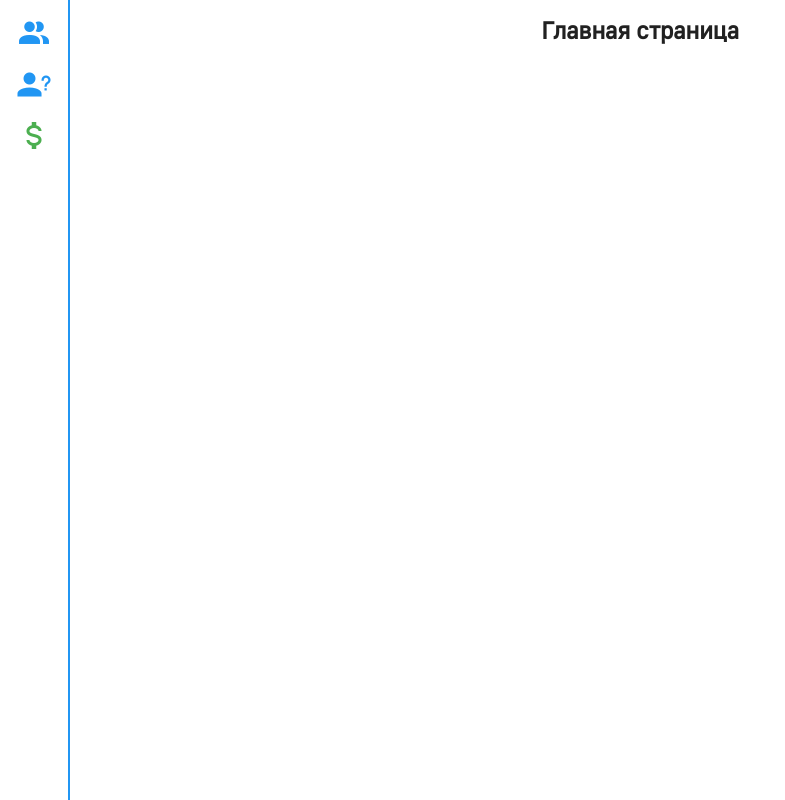
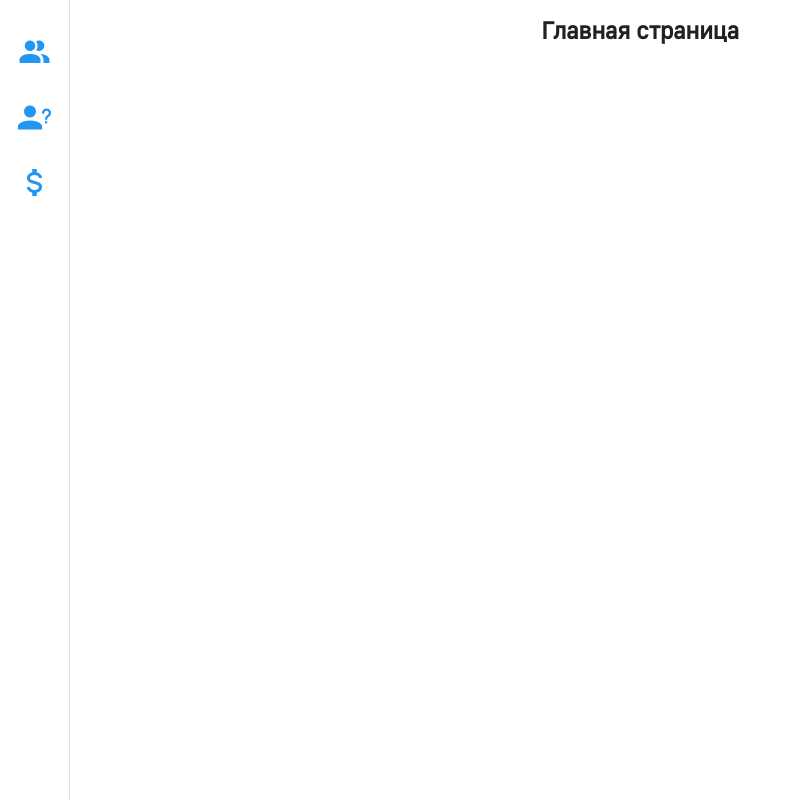
Before and after one commit to Space-Around/fluger, a Vue app in the folder frontend/: page / in a window 1280 px wide. Shown: the whole page, without its empty margins (0-785 px from the left). Built offline with nearby package versions, Linux system fonts and the light colour scheme; what vue-apexcharts would draw is missing.

Commit message:
redisign menu

```diff
--- a/frontend/src/components/Menu.vue
+++ b/frontend/src/components/Menu.vue
@@ -1,6 +1,6 @@
 <template>
   <div class="d-flex menu">
-    <div class="d-flex pa-4 menu-left">
+    <div class="d-flex pt-7 menu-left">
       <v-tooltip right>
         <template v-slot:activator="{ on, attrs }">
           <v-icon
@@ -9,7 +9,7 @@
             v-bind="attrs"
             v-on="on"
             class="menu-left-icon"
-            @click="clickIcon('Profile', 'Профиль')"
+            @mouseover="clickIcon('Profile', 'Профиль')"
           >
             mdi-account-multiple
           </v-icon>
@@ -25,6 +25,7 @@
             large
             class="menu-left-icon"
             @click="goTo('risk')"
+            @mouseover="showMenu = false"
           >
             mdi-account-question
           </v-icon>
@@ -34,12 +35,12 @@
       <v-tooltip right>
         <template v-slot:activator="{ on, attrs }">
           <v-icon
-            color="green"
+            color="blue"
             large
             v-bind="attrs"
             v-on="on"
             class="menu-left-icon"
-            @click="clickIcon('Company', 'Компании')"
+            @mouseover="clickIcon('Company', 'Компании')"
           >
             mdi-currency-usd
           </v-icon>
@@ -48,7 +49,11 @@
       </v-tooltip>
     </div>
     <transition name="fade">
-      <right-menu :header="menuTabHeader" :showMenu="showMenu" @close="showMenu = false">
+      <right-menu
+        :header="menuTabHeader"
+        :showMenu="showMenu"
+        @close="showMenu = false"
+      >
         <ul v-if="menuTabSelection == 'Company'" class="d-flex list mt-3">
           <li @click="goTo('company')" class="link py-1 pointer">Татнефть</li>
           <li @click="goTo('company')" class="link py-1 pointer">
@@ -56,8 +61,10 @@
           </li>
         </ul>
         <ul v-if="menuTabSelection == 'Profile'" class="d-flex list mt-3">
-          <li @click="goTo('profile')" class="link py-1 pointer">Настройки профиля</li>
-          <li @click="goTo('')" class="link py-1 pointer red--text text--darken-1">Выйти из аккаунта</li>
+          <li @click="goTo('profile')" class="link py-1 pointer">
+            Настройки профиля
+          </li>
+          <li @click="goTo('')" class="link py-1 pointer">Выйти из аккаунта</li>
         </ul>
       </right-menu>
     </transition>
@@ -104,17 +111,21 @@ export default {
     flex-direction: column;
     width: 70px;
     gap: 15px;
-    border-right: 2px solid #2196F3;
+    border-right: 1px solid #dfe1e2;
     position: relative;
     z-index: 1200;
+  }
+  .menu-left-icon {
+    height: 50px;
   }
   .menu-right {
     flex-direction: column;
     position: relative;
     z-index: 1100;
-    background-color: #e8e8e8;
+    background-color: white;
     width: 230px;
     overflow-y: auto;
+    border-right: 1px solid #dfe1e2;
 
     transition: transform 0.3s, opacity 0.3s;
     .close {
@@ -127,6 +138,18 @@ export default {
       flex-direction: column;
       list-style: none;
       width: 100%;
+      li {
+        border-bottom: 1px solid #dfe1e2;
+        margin-bottom: 10px;
+        height: 40px;
+        padding-left: 7px;
+      }
+      li:hover {
+        display: flex;
+        background-color: #2196f3;
+        color: white;
+        border-radius: 5px;
+      }
     }
   }
 }
--- a/frontend/src/components/RightMenu.vue
+++ b/frontend/src/components/RightMenu.vue
@@ -1,9 +1,9 @@
 <template>
-  <div v-if="showMenu" class="d-flex menu-right pa-4">
+  <div v-if="showMenu" class="d-flex menu-right pa-4" @mouseleave="cancel">
     <v-icon color="red darken-1" class="close" @click="cancel"
       >mdi-window-close</v-icon
     >
-    <h3 class="text-center mt-3">{{ header }}</h3>
+    <h3 class="mt-3">{{ header }}</h3>
     <slot></slot>
   </div>
 </template>
@@ -40,5 +40,8 @@ export default {
     list-style: none;
     width: 100%;
   }
+  h3 {
+      font-size: 25px;
+  }
 }
 </style>
```
